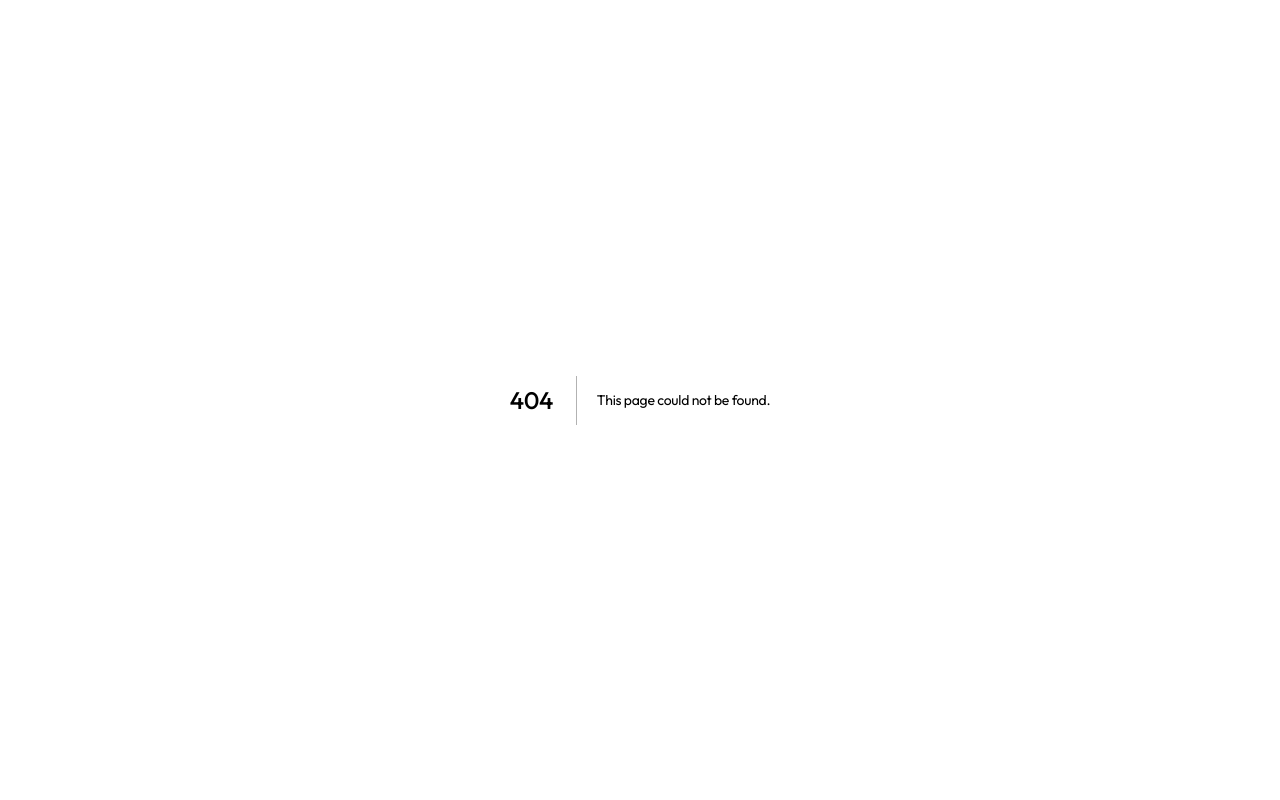
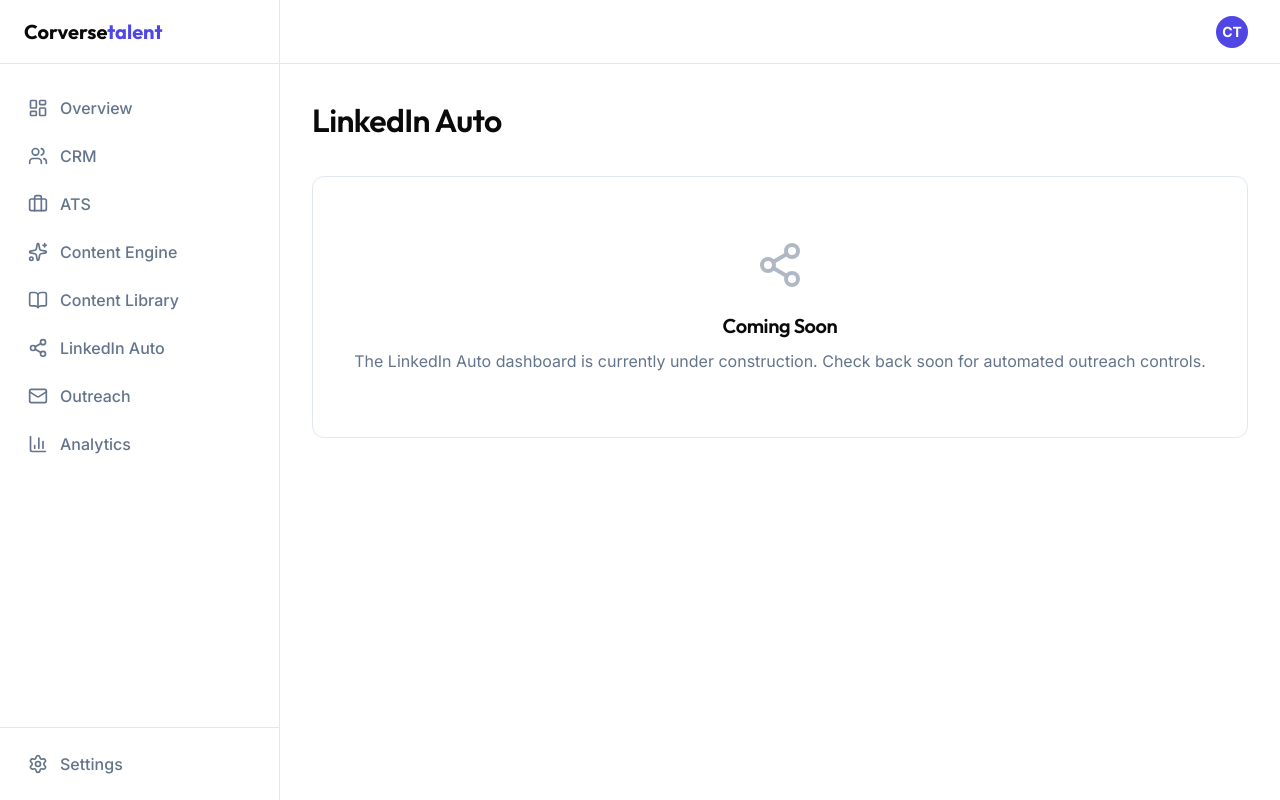
Before and after one commit to godmaster007/Corversetalent_Tech_Stack, a Next.js app in the folder apps/web/: page /linkedin in a window 1280 px wide. Before the commit this address had no page. Built offline with nearby package versions, Linux system fonts and the light colour scheme.

Commit message:
feat: add placeholder pages for linkedin and analytics to fix 404s

```diff
--- /dev/null
+++ b/apps/web/src/app/(dashboard)/linkedin/page.tsx
@@ -0,0 +1,24 @@
+import { Share2 } from "lucide-react";
+
+export default function LinkedinAutoPage() {
+  return (
+    <div>
+      <div style={{ display: 'flex', justifyContent: 'space-between', alignItems: 'center', marginBottom: '2rem' }}>
+        <h1 style={{ fontSize: '2rem', margin: 0 }}>LinkedIn Auto</h1>
+      </div>
+
+      <div style={{
+        backgroundColor: 'var(--card)',
+        borderRadius: 'var(--radius)',
+        border: '1px solid var(--border)',
+        padding: '4rem 2rem',
+        textAlign: 'center',
+        color: 'var(--muted-foreground)'
+      }}>
+        <Share2 size={48} style={{ margin: '0 auto 1rem', opacity: 0.5 }} />
+        <h3 style={{ fontSize: '1.25rem', color: 'var(--foreground)', marginBottom: '0.5rem' }}>Coming Soon</h3>
+        <p>The LinkedIn Auto dashboard is currently under construction. Check back soon for automated outreach controls.</p>
+      </div>
+    </div>
+  );
+}
```
Also changed, not shown: apps/web/src/app/(dashboard)/analytics/page.tsx (added, +24 -0 lines).
